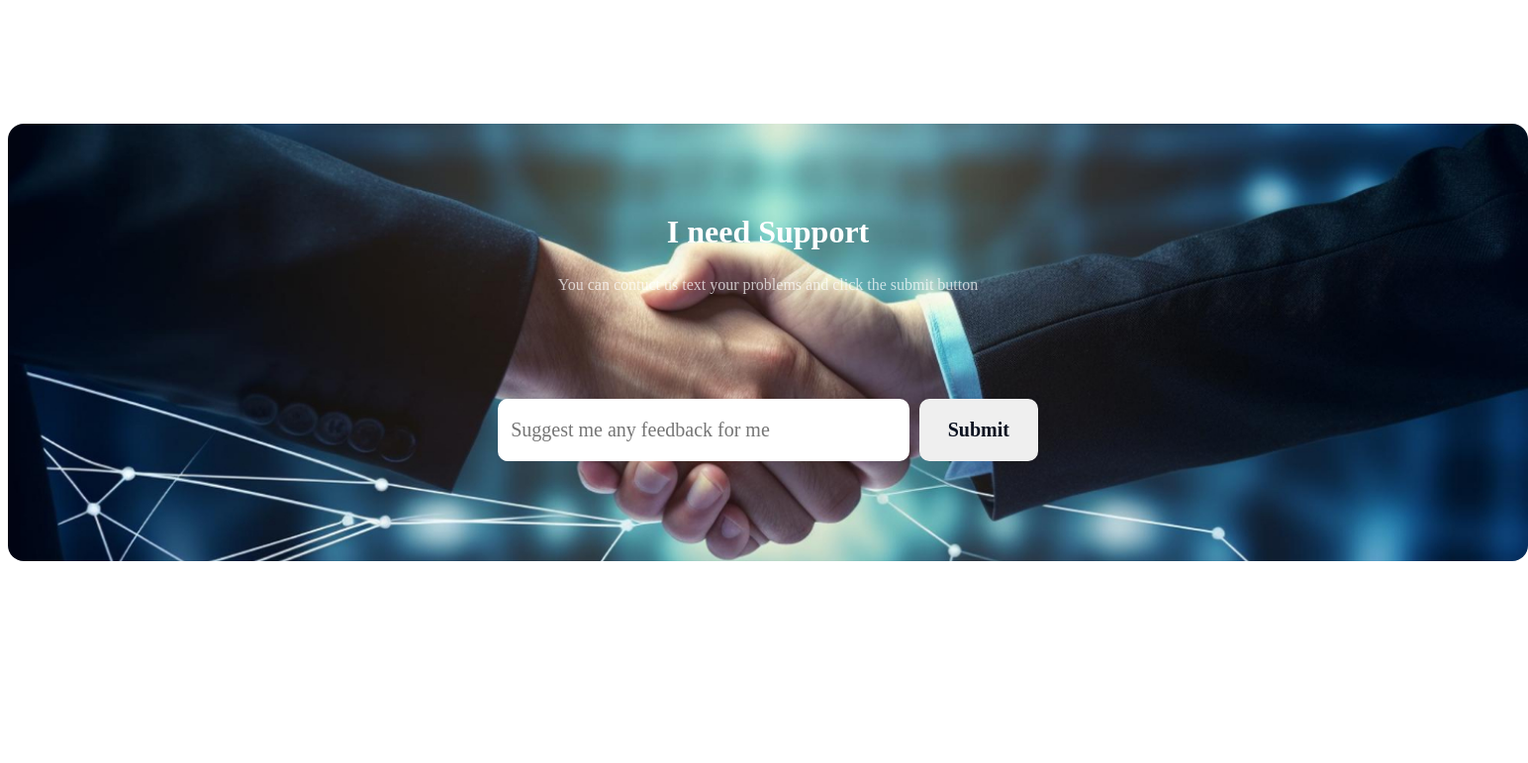
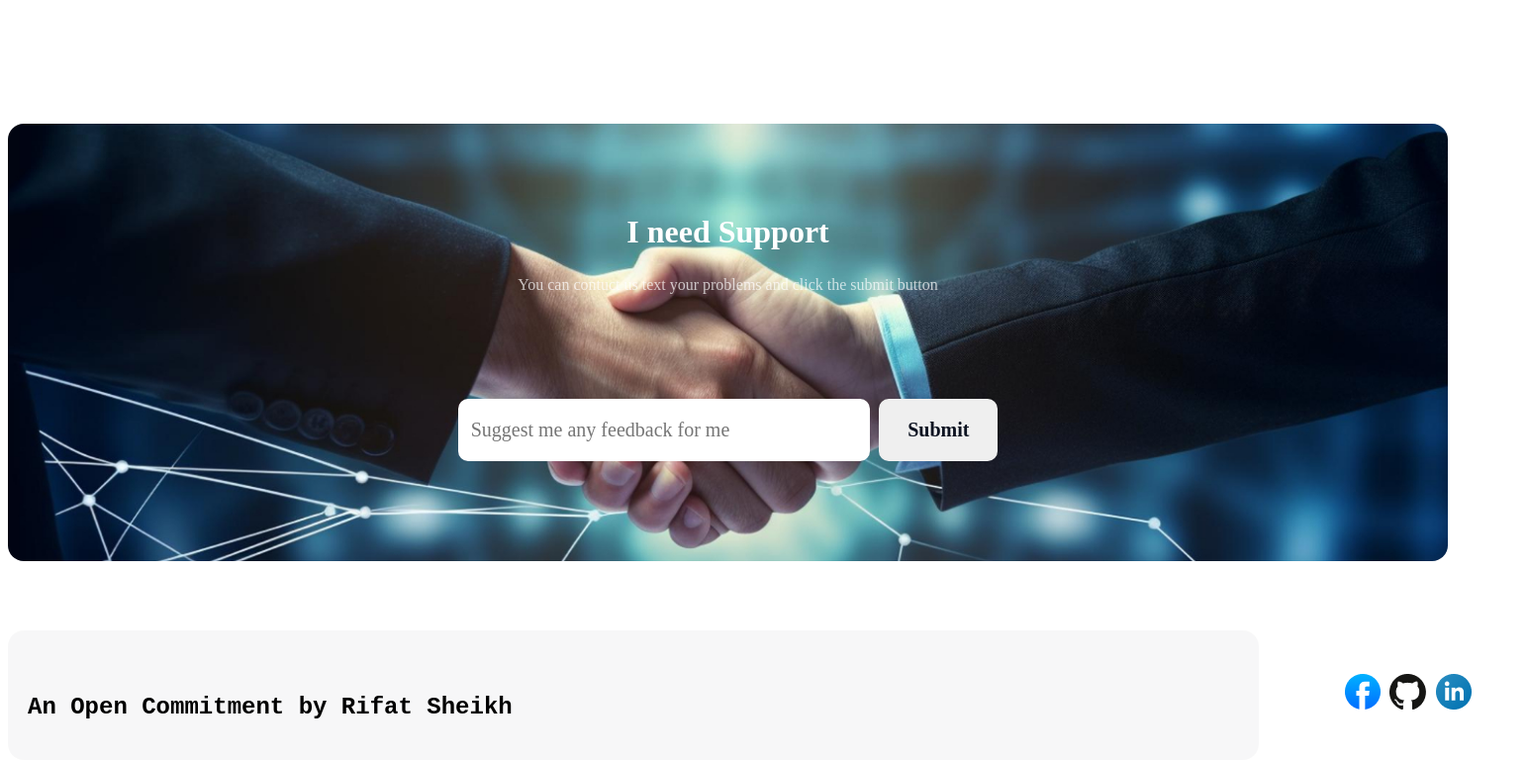
Before and after one commit to rifatsheikh91/my-1st-assignment-repo, a plain HTML site: page index.html in a window 1280 px wide. Shown: the part 4100-4871 px from the top of the page at 99% size, 1544 px wide, since content can reach past the window. Before the commit the page ends 4675 px from the top, so only its background shows below. Drawn offline with Linux system fonts and the light colour scheme; a web font is replaced by a local one.

Commit message:
my 5th commit

```diff
--- a/index.html
+++ b/index.html
@@ -136,7 +136,7 @@
 
 
 
-    <footer>
+    <footer class="footer-fast">
         <section id="c" class="i-need-support">
             <h1>I need Support</h1>
             <p>You can contuct us text your problems and click the submit button </p>
@@ -147,5 +147,19 @@
         </div>
 
     </footer>
+    <footer class="footer-five">
+        <section class="contact-link">
+            <div class="contact-link-style">
+                <h2>An Open Commitment by Rifat Sheikh</h2>
+                <div>
+                    <a target="_blank" href="https://www.facebook.com/"><img src="./assets/facebook.png" alt=""></a>
+                    <a target="_blank" href="https://github.com/"><img src="./assets/github.png" alt=""></a>
+                    <a target="_blank" href="https://bd.linkedin.com/"><img src="./assets/linkedin-icon 1.png " alt=""></a>
+                </div>
+            </div>
+        </section>
+
+
+    </footer>
 </body>
 </html>
--- a/style.css
+++ b/style.css
@@ -334,8 +334,8 @@ iframe {
 /* i-need-support SECTION  */
 
 
-footer {
-    width: 1440px;
+.footer-fast {
+    width: 1359px;
     height: 314px;
 
     margin: 0 auto;
@@ -402,3 +402,17 @@ border-radius: 16px;
     font-size: 20px;
     font-weight: 600;
 }
+/* fifth footer */
+.contact-link{
+    border-radius: 16px;
+background-color: rgba(13, 19, 33, 0.03);
+margin-top: 70px;
+padding: 20px;
+}
+.contact-link-style{
+    display: flex;
+    justify-content: space-between;
+    margin: 0 auto;
+    width: 1459px;
+    margin-top: 24px;
+}
```
